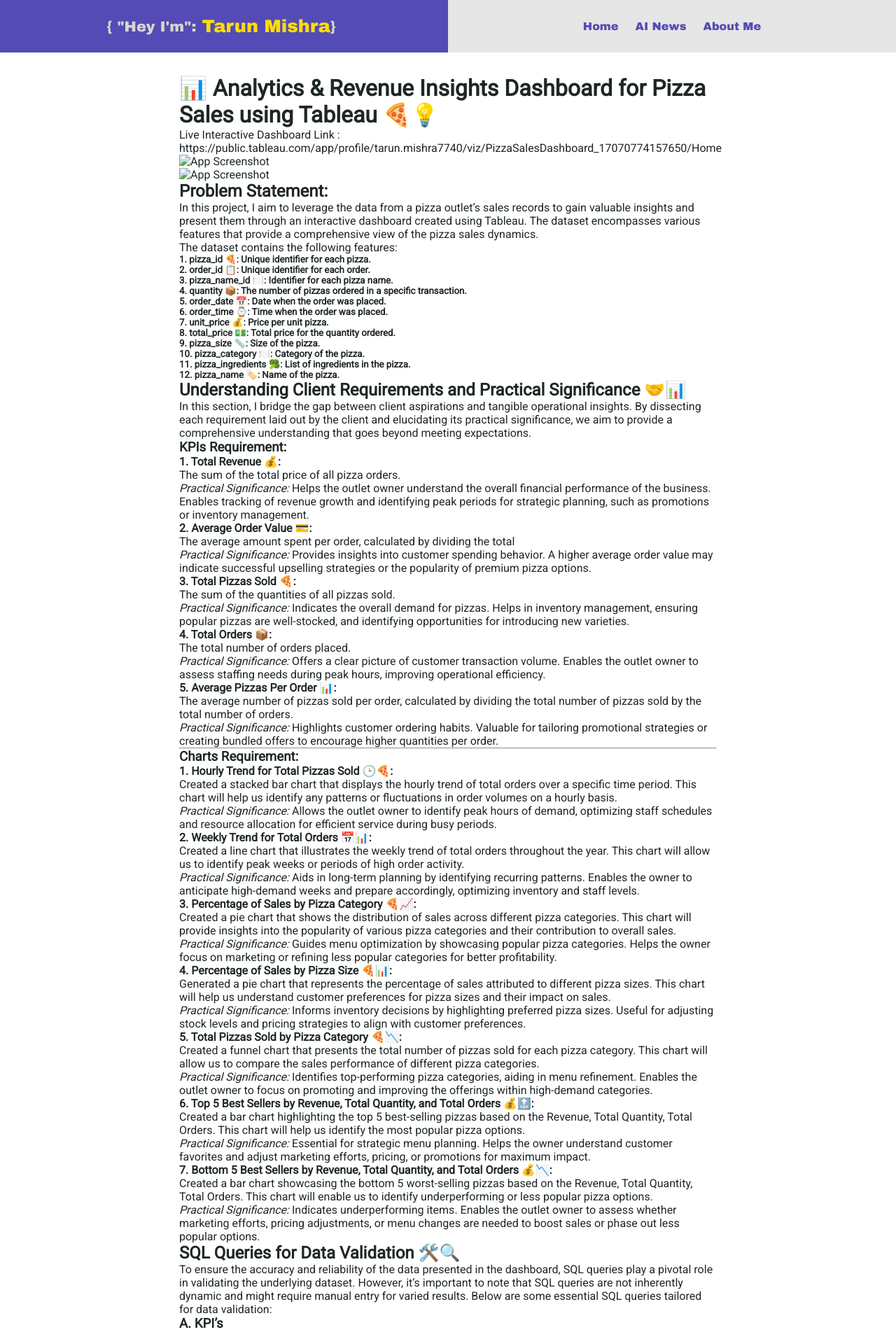
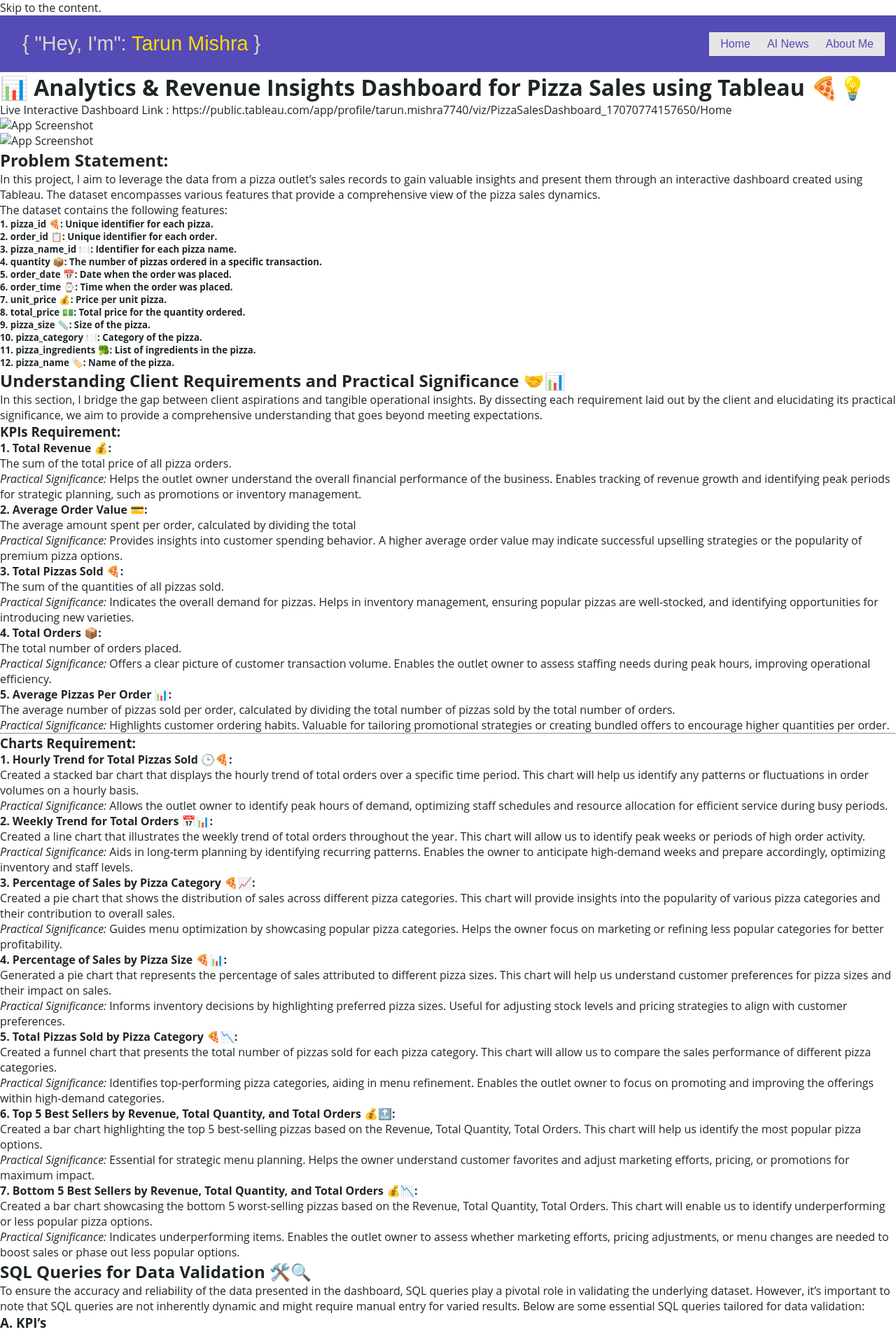
Before and after one commit to tarundirector/tarunmishra.github.io, a Jekyll site: the page built from pages/projects/SalesAnalysis_Pizza.md, in a window 1280 px wide. Shown: the top 1903 px of the page at 70% size. Built offline with Jekyll 4.4.1, drawn with Linux system fonts in a browser that asks for light colours; our own code applies the rules of GitHub Pages for plain Markdown files; some of the changed text lies outside the part shown.

Commit message:
Update default.html

```diff
--- a/_layouts/default.html
+++ b/_layouts/default.html
@@ -2,162 +2,117 @@
 <html lang="{{ site.lang | default: 'en-US' }}">
 <head>
   <meta charset="UTF-8">
-  <title>{{ page.title | default: site.title | default: "Tarun Mishra" }}</title>
-  <meta name="viewport" content="width=device-width, initial-scale=1.0">
-  <!-- Font Links -->
-  <link href="https://fonts.googleapis.com/css2?family=Archivo+Black&family=Archivo:wght@700&family=Roboto:wght@400&display=swap" rel="stylesheet">
+  <title>🤖tarun.ai🧠</title>
+  {% seo %}
+  <link rel="preconnect" href="https://fonts.gstatic.com">
+  <link rel="preload" href="https://fonts.googleapis.com/css?family=Open+Sans:400,700&display=swap" as="style" type="text/css" crossorigin>
+  <meta name="viewport" content="width=device-width, initial-scale=1">
+  <!-- Inline CSS for Header and Footer only -->
   <style>
-    /* ===================== CSS VARIABLES ===================== */
     :root {
       --primary-bg: #544bb6;       /* Purple */
       --secondary-bg: #e6e6e6;     /* Light Grey */
       --accent-color: #ffdd00;     /* Yellow */
-      --dark-color: #1f2626;       /* Dark Grey */
-      --light-color: #d9d7cd;      /* Lighter Grey */
+      --dark-color: #1f2626;       /* Dark */
+      --light-color: #d9d7cd;      /* Light Greyish */
       --highlight-bg: #ffdd00;     /* For highlight effect */
       --transition-speed: 0.3s;
-      --max-content-width: 800px;  /* Max width for main content */
     }
-
-    /* ===================== GLOBAL RESETS ===================== */
+    /* ----------------------- Global Reset ----------------------- */
     * { margin: 0; padding: 0; box-sizing: border-box; }
-    html, body { margin: 0; padding: 0; }
-    body { font-family: 'Roboto', sans-serif; background: #fff; color: var(--dark-color); }
+    body { font-family: 'Open Sans', sans-serif; background: #fff; color: var(--dark-color); }
     a { text-decoration: none; color: inherit; transition: color var(--transition-speed) ease; }
-    img { max-width: 100%; height: auto; }
-    /* Highlight effect */
-    .highlight {
-      background: linear-gradient(transparent 60%, var(--highlight-bg) 60%);
-      padding: 2px 4px;
-      display: inline-block;
+    /* ----------------------- Header ----------------------- */
+    header.site-header {
+      display: flex;
+      justify-content: space-between;
+      align-items: center;
+      background: var(--primary-bg);
+      padding: 1rem;
     }
-
-    /* ===================== HEADER ===================== */
-    header {
-      display: flex;
-      width: 100%;
-      margin-top: 0; /* remove any extra space */
-    }
-    /* Left half – primary background with text */
+    /* Left header: Intro text */
     .header-left {
-      flex: 1 1 50%;
-      background-color: var(--primary-bg);
-      display: flex;
-      align-items: center;
-      justify-content: center;
+      background: var(--primary-bg);
+      padding: 0.5rem 1rem;
+      font-family: 'Archivo Black', sans-serif;
+      font-size: 1.8rem;
       text-align: right;
-      padding: 1.5rem;  /* reduced padding */
-      font-family: 'Archivo Black', sans-serif;
       color: var(--light-color);
     }
-    .header-left .hey-text {
-      font-size: 1.3rem;
-      margin-right: 0.5rem;
-    }
-    .header-left .tm-text {
-      font-size: 1.6rem;
+    .header-left span.accent {
       color: var(--accent-color);
     }
-    /* Right half – secondary background with nav links */
+    /* Right header: Navigation */
     .header-right {
-      flex: 1 1 50%;
-      background-color: var(--secondary-bg);
-      display: flex;
-      align-items: center;
-      justify-content: center;
-      padding: 1.5rem; /* reduced padding */
-    }
-    .nav-links {
+      background: var(--secondary-bg);
+      padding: 0.5rem 1rem;
       display: flex;
       gap: 1.5rem;
     }
-    .nav-links a {
+    .header-right a.nav-btn {
       font-family: 'Archivo Black', sans-serif;
-      font-size: 1rem;
       color: var(--primary-bg);
       position: relative;
     }
-    /* On hover, wrap text in .highlight effect */
-    .nav-links a:hover span {
+    .header-right a.nav-btn:hover {
+      /* Hover effect using highlight */
+      color: var(--primary-bg);
+    }
+    .header-right a.nav-btn:hover::after {
+      content: "";
+      position: absolute;
+      left: 0;
+      bottom: -2px;
+      width: 100%;
+      height: 4px;
       background: linear-gradient(transparent 60%, var(--highlight-bg) 60%);
-      padding: 2px 4px;
-      display: inline-block;
     }
-
-    /* ===================== MAIN CONTENT ===================== */
-    .main-content {
-      max-width: var(--max-content-width);
-      margin: 0 auto;
-      padding: 2rem 1rem;
+    /* ----------------------- Footer ----------------------- */
+    footer.site-footer {
+      background: var(--secondary-bg);
+      padding: 1rem;
+      text-align: center;
     }
-    /* Basic markdown styling */
-    .main-content article h1,
-    .main-content article h2,
-    .main-content article h3,
-    .main-content article p {
-      margin-bottom: 1rem;
-      line-height: 1.6;
-    }
-    .main-content article img {
-      margin: 1rem 0;
-      border: none;
-    }
-
-    /* ===================== FOOTER ===================== */
-    footer {
-      background-color: var(--secondary-bg);
-      color: var(--dark-color);
-      text-align: center;
-      padding: 1.5rem 1rem;  /* reduced padding to match header */
-    }
-    footer p {
-      margin-bottom: 1rem;
-    }
-    .footer-links {
-      display: flex;
-      justify-content: center;
-      gap: 1rem;
-    }
-    .footer-links a {
-      font-family: 'Archivo', sans-serif;
-      font-weight: 700;
+    footer.site-footer a {
+      font-family: 'Archivo Black', sans-serif;
       color: var(--dark-color);
       transition: color var(--transition-speed) ease;
     }
-    .footer-links a:hover {
+    footer.site-footer a:hover {
       color: var(--accent-color);
     }
   </style>
 </head>
 <body>
-  <!-- ===================== HEADER ===================== -->
-  <header>
-    <!-- Left half -->
+  <!-- Skip Link -->
+  <a id="skip-to-content" href="#content">Skip to the content.</a>
+
+  <!-- Header -->
+  <header class="site-header">
+    <!-- Left part: Custom intro text -->
     <div class="header-left">
-      <span class="hey-text">{ "Hey I'm":</span>
-      <span class="tm-text">Tarun Mishra</span>
-      <span class="hey-text">}</span>
+      { "Hey, I'm": <span class="accent">Tarun Mishra</span> }
     </div>
-    <!-- Right half with navigation -->
+    <!-- Right part: Navigation buttons -->
     <div class="header-right">
-      <nav class="nav-links">
-        <a href="{{ site.baseurl }}/"><span>Home</span></a>
-        <a href="{{ site.baseurl }}/pages/news/march_newspage" target="_self"><span>AI News</span></a>
-        <a href="{{ site.baseurl }}/#projects"><span>About Me</span></a>
-      </nav>
+      <a href="{{ site.baseurl }}/" class="nav-btn">Home</a>
+      <a href="{{ site.baseurl }}/pages/news/march_newspage" class="nav-btn">AI News</a>
+      <a href="{{ site.baseurl }}/#about" class="nav-btn">About Me</a>
     </div>
   </header>
 
-  <!-- ===================== MAIN CONTENT ===================== -->
-  <main class="main-content">
+  <!-- Main Content -->
+  <main id="content" class="main-content">
     {{ content }}
   </main>
 
-  <!-- ===================== FOOTER ===================== -->
-  <footer>
-    <p>That was the end of my portfolio, but there’s much more to know about me—feel free to reach out!</p>
-    <div class="footer-links">
-      <a href="mailto:tarunpmishra2001@gmail.com">Email</a>
+  <!-- Footer -->
+  <footer class="site-footer">
+    <p>
+      &copy; {{ site.time | date: "%Y" }} Tarun Mishra. All rights reserved.
+    </p>
+    <div class="social-links">
+      <a href="mailto:tarunpmishra2001@gmail.com" target="_blank">Email</a>
       <a href="https://www.linkedin.com/in/tarunpmishra/" target="_blank">LinkedIn</a>
       <a href="https://www.kaggle.com/tarundirector/code" target="_blank">Kaggle</a>
       <a href="https://github.com/tarundirector" target="_blank">GitHub</a>
```
